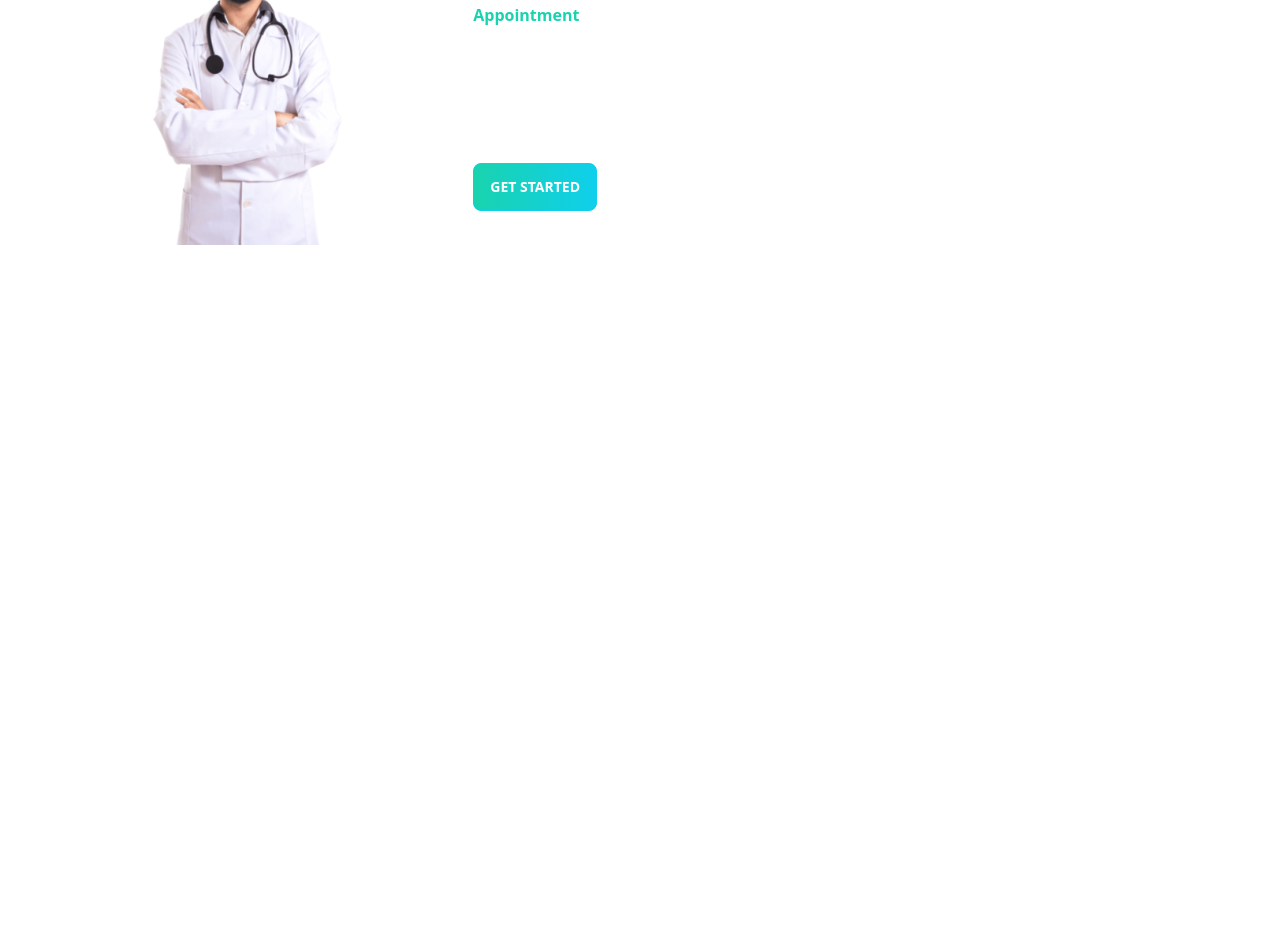
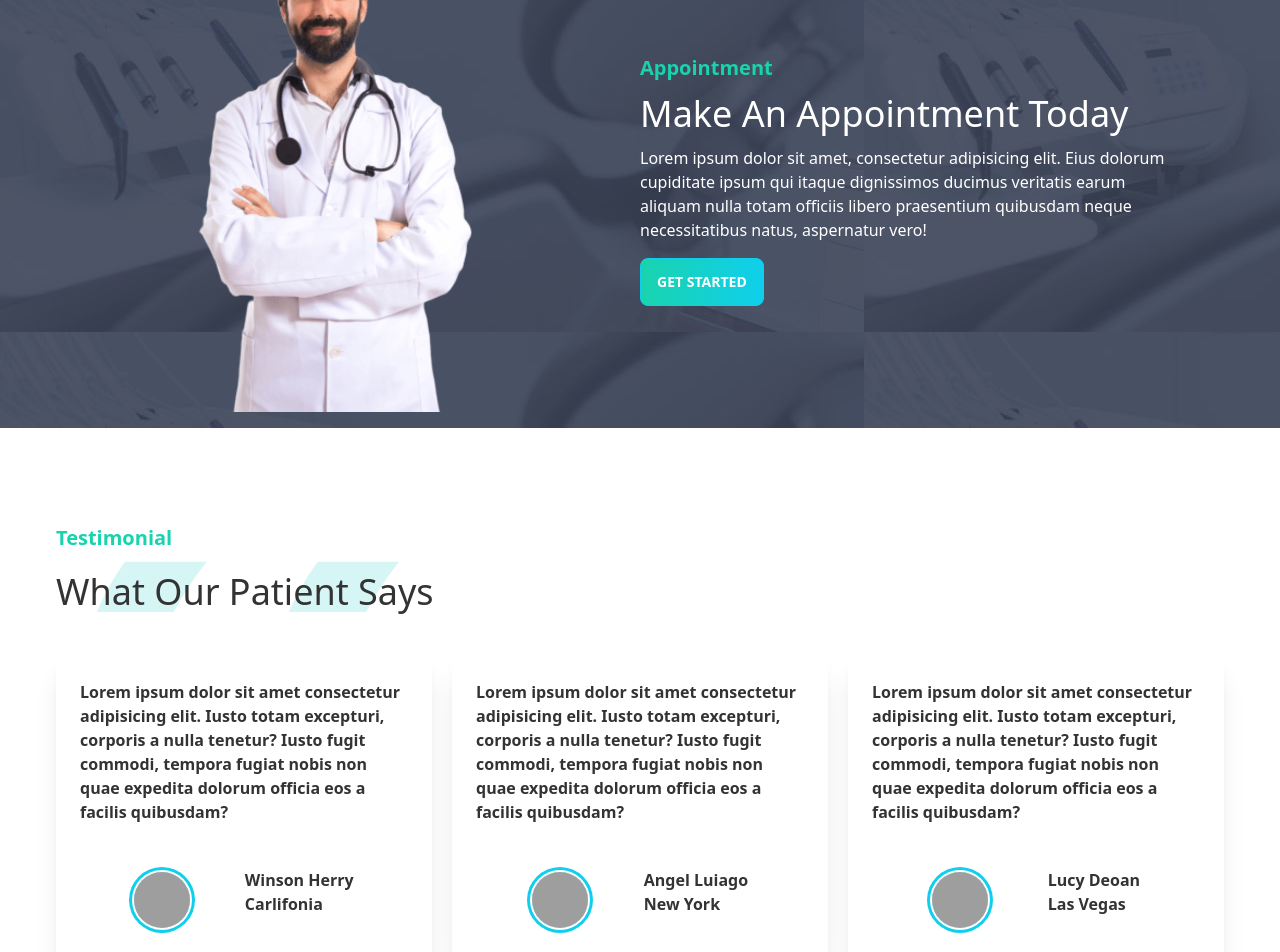
Before and after one commit to Anikroy7/doctors-portal-client, a React (Create React App) app: page / in a window 1280 px wide. Shown: the part 2457-3409 px from the top of the page. Before the commit the page ends 2718 px from the top, so only its background shows below. Built offline with nearby package versions, Linux system fonts and the light colour scheme; grey boxes are pictures that could not be loaded.

Commit message:
add testimonial component and display all reviewers

```diff
--- a/src/Pages/Home/Appointment.js
+++ b/src/Pages/Home/Appointment.js
@@ -1,19 +1,20 @@
 import React from 'react';
-import bg from '../../assets/images/appointment (1).jpg'
+import bg from '../../assets/images/appointment.jpg'
 import doctor from '../../assets/images/doctor.png'
+
 
 const Appointment = () => {
     return (
         <section className="flex items-center justify-center text-white px-12 p-4" style={{
             backgroundImage: `url(${bg})`
         }}>
-            <div>
-                <img className='w-100 mt-[-80px]' src={doctor} alt="" />
+            <div className='flex-1 hidden lg:block'>
+                <img className=' mt-[-80px]' src={doctor} alt="" />
             </div>
-            <div className='px-12 w-100 mt-5'>
-                <h5 className='text-secondary font-bold mb-3'>Appointment</h5>
+            <div className='px-12 w-100 flex-1'>
+                <h5 className='text-secondary text-xl font-bold mb-3'>Appointment</h5>
 
-                <h1 className='mb-3'>Make An Appointment Today</h1>
+                <h1 className='mb-3 text-4xl'>Make An Appointment Today</h1>
                 <p>Lorem ipsum dolor sit amet, consectetur adipisicing elit. Eius dolorum cupiditate ipsum qui itaque dignissimos ducimus veritatis earum aliquam nulla totam officiis libero praesentium quibusdam neque necessitatibus natus, aspernatur vero!</p>
                 <button class="btn btn-primary bg-gradient-to-r from-secondary to-primary text-white mt-4">Get Started</button>
             </div>
--- a/src/Pages/Home/Home.js
+++ b/src/Pages/Home/Home.js
@@ -4,6 +4,7 @@ import Banner from './Banner';
 import ExceptionalCare from './ExceptionalCare';
 import Info from './Info';
 import Services from './Services';
+import Testimonial from './Testimonial';
 
 const Home = () => {
     return (
@@ -13,6 +14,7 @@ const Home = () => {
             <Services></Services>
             <ExceptionalCare></ExceptionalCare>
             <Appointment></Appointment>
+            <Testimonial></Testimonial>
         </div>
     );
 };
--- /dev/null
+++ b/src/Pages/Home/ReviewDetails.js
@@ -0,0 +1,24 @@
+import React from 'react';
+
+const ReviewDetails = ({ review }) => {
+    const { name, image, description, country } = review;
+    return (
+        <section className='shadow-xl p-6'>
+            <div>
+                <p className='font-semibold'>{description}</p>
+            </div>
+
+            <div class="mt-6 avatar flex items-center w-100 justify-evenly">
+                <div class="w-14 mt-6 rounded-full ring ring-primary ring-offset-base-100 ring-offset-2">
+                    <img src={image} alt="" />
+                </div>
+                <divc className='mt-2'>
+                    <h3 className='font-bold'>{name}</h3>
+                    <h3 className='font-bold'>{country}</h3>
+                </divc>
+            </div>
+        </section>
+    );
+};
+
+export default ReviewDetails;
--- /dev/null
+++ b/src/Pages/Home/Testimonial.js
@@ -0,0 +1,40 @@
+import React from 'react';
+import bg from '../../assets/icons/quote.svg'
+import people1 from '../../assets/images/people1.png'
+import people2 from '../../assets/images/people2.png'
+import people3 from '../../assets/images/people3.png'
+import ReviewDetails from './ReviewDetails';
+
+const Testimonial = () => {
+    const reviews = [
+        { id: 1, name: 'Winson Herry', image: 'https://i.ibb.co/RgHVkMn/people1.png', country: 'Carlifonia', description: 'Lorem ipsum dolor sit amet consectetur adipisicing elit. Iusto totam excepturi, corporis a nulla tenetur? Iusto fugit commodi, tempora fugiat nobis non quae expedita dolorum officia eos a facilis quibusdam?' },
+        {
+            id: 2, name: 'Angel Luiago', image: 'https://i.ibb.co/xSP5Vxh/people2.png', country: 'New York', description: 'Lorem ipsum dolor sit amet consectetur adipisicing elit. Iusto totam excepturi, corporis a nulla tenetur? Iusto fugit commodi, tempora fugiat nobis non quae expedita dolorum officia eos a facilis quibusdam?'
+        },
+        {
+            id: 3, name: "Lucy Deoan", image: 'https://i.ibb.co/frcPrZz/people3.png', country: 'Las Vegas', description: 'Lorem ipsum dolor sit amet consectetur adipisicing elit. Iusto totam excepturi, corporis a nulla tenetur? Iusto fugit commodi, tempora fugiat nobis non quae expedita dolorum officia eos a facilis quibusdam?'
+        }
+
+    ]
+    return (
+        <section className='mt-24 px-14'>
+            <div style={{
+                backgroundImage: `url(${bg})`, backgroundRepeat: 'no-repeat', backgroundPosition: 'center-top'
+            }}>
+                <h3 className='text-xl font-bold text-secondary mb-5'>Testimonial</h3>
+                <h3 className='text-4xl'>What Our Patient Says</h3>
+            </div>
+            <div className='mt-11 grid lg:grid-cols-3 sm:grid-cols-1 md:grid-cols-2 gap-5'>
+                {
+                    reviews.map(review => <ReviewDetails
+
+                        key={review.id}
+                        review={review}
+                    ></ReviewDetails>)
+                }
+            </div>
+        </section >
+    );
+};
+
+export default Testimonial;
```
